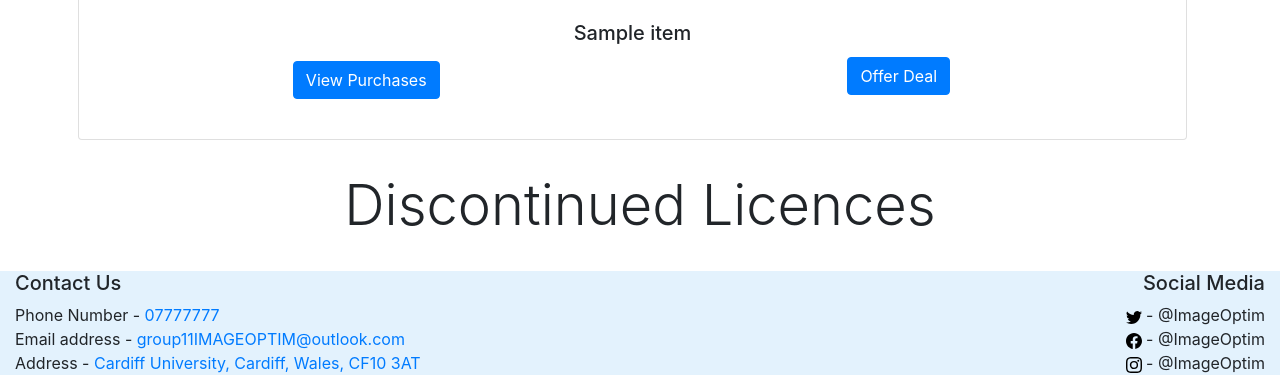
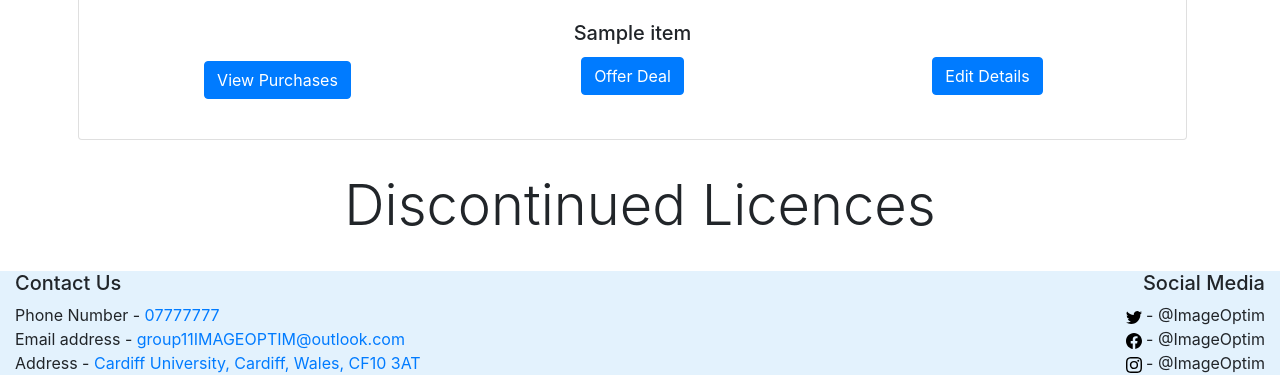
Before and after one commit to milosvujovic/imageoptim_project, a Flask app: template templates/admin_home.html in a window 1280 px wide. Shown: the part 1236-1611 px from the top of the page. Run offline with Flask 2, Linux system fonts and the light colour scheme; the template is opened without the code that fills it: most values are stand-ins (such as "Sample title", 1, 10 or a date in 2020); some libraries are stand-ins or nearby versions.

Commit message:
added edit details button

```diff
--- a/templates/admin_home.html
+++ b/templates/admin_home.html
@@ -16,6 +16,9 @@
               </div>
               <div class = "col">
                 <a href="/admin/negotiate/{{licence[0]}}" class="btn btn-primary">Offer Deal</a>
+              </div>
+              <div class = "col">
+                <a href="/admin/edit/{{licence[0]}}" class="btn btn-primary">Edit Details</a>
               </div>
             </div>
           </div>
```
Also changed, not shown: 1 other file.
